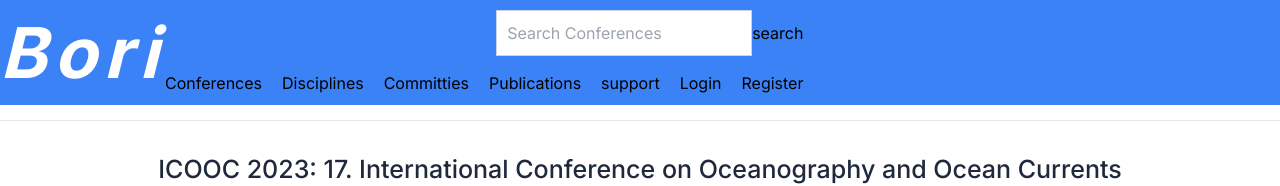
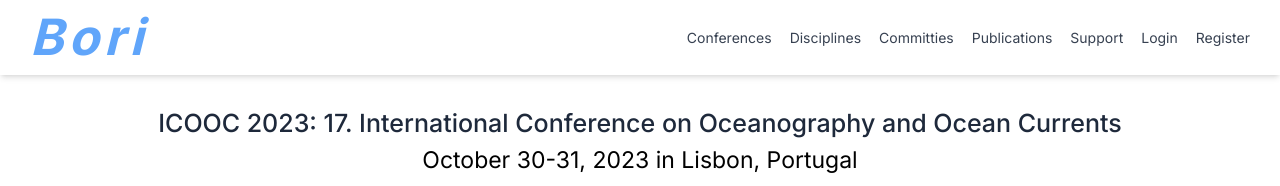
Before and after one commit to asifulhaque087/bori-conference, a Next.js app: page / in a window 1280 px wide. Shown: the top 186 px of the page. Built offline with nearby package versions, Linux system fonts and the light colour scheme.

Commit message:
Fix header

```diff
--- a/src/app/page.tsx
+++ b/src/app/page.tsx
@@ -50,7 +50,6 @@ export default function Home() {
   return (
     <div>
       {/* <div>this is the homepage</div> */}
-
       <Header />
       <div className="md:mx-[100px] mx-[20px]">
         <Hero />
--- a/src/components/Header.tsx
+++ b/src/components/Header.tsx
@@ -4,44 +4,37 @@ import React from "react";
 const Header = () => {
   return (
     <>
-      <div className="flex items-center bg-blue-500">
+      <div className="flex flex-col md:flex-row items-center bg-white shadow-md pb-[20px] md:pb-0 px-[30px]">
         {/* ---------left----------- */}
         <div className="logoo">
           {/* <img src="https://waset.org/static/images/wasetc.png" alt="" /> */}
 
-          <h1 className="text-[70px] italic font-[700] text-white stroke-slate-[500] capitalize tracking-widest">
+          <h1 className="text-[50px] italic font-[700] text-blue-400 stroke-slate-[500] capitalize tracking-widest">
             bori
           </h1>
         </div>
 
         {/* -----right----------- */}
 
-        <div className="md:flex flex-col items-end gap-[15px] hidden ">
-          {/* -----top---- */}
-          <div>
-            <input
-              className="border border-slate-300 p-[10px] outline-none"
-              type="search"
-              placeholder="Search Conferences"
-              name="search"
-            />
-            <span>search</span>
-          </div>
-          {/* -------down------- */}
-          <div className="flex flex-wrap gap-[20px]">
-            <span>Conferences</span>
-            <span>Disciplines</span>
-            <span>Committies</span>
-            <span>Publications</span>
-            <span>support</span>
-            <span>Login</span>
-            <span>Register</span>
-          </div>
+        <div className="flex items-end gap-x-[18px] md:ml-auto">
+          <span className="text-[14px] capitalize text-gray-700">
+            Conferences
+          </span>
+          <span className="text-[14px] capitalize text-gray-700 hidden md:block">
+            Disciplines
+          </span>
+          <span className="text-[14px] capitalize text-gray-700">
+            Committies
+          </span>
+          <span className="text-[14px] capitalize text-gray-700 hidden md:block">
+            Publications
+          </span>
+          <span className="text-[14px] capitalize text-gray-700 hidden sm:block">
+            support
+          </span>
+          <span className="text-[14px] capitalize text-gray-700">Login</span>
+          <span className="text-[14px] capitalize text-gray-700">Register</span>
         </div>
-      </div>
-
-      <div>
-        <div className="  h-[1px] bg-slate-200 mt-[15px]"></div>
       </div>
     </>
   );
```
